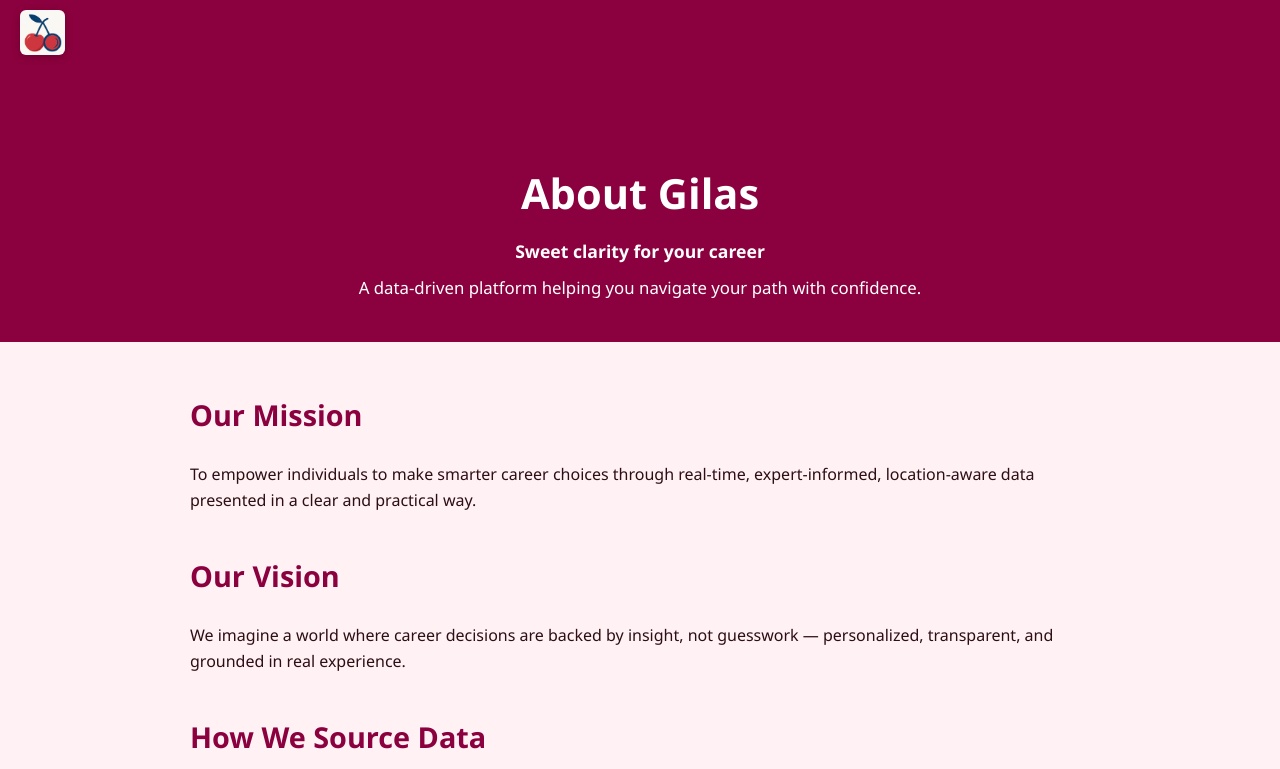
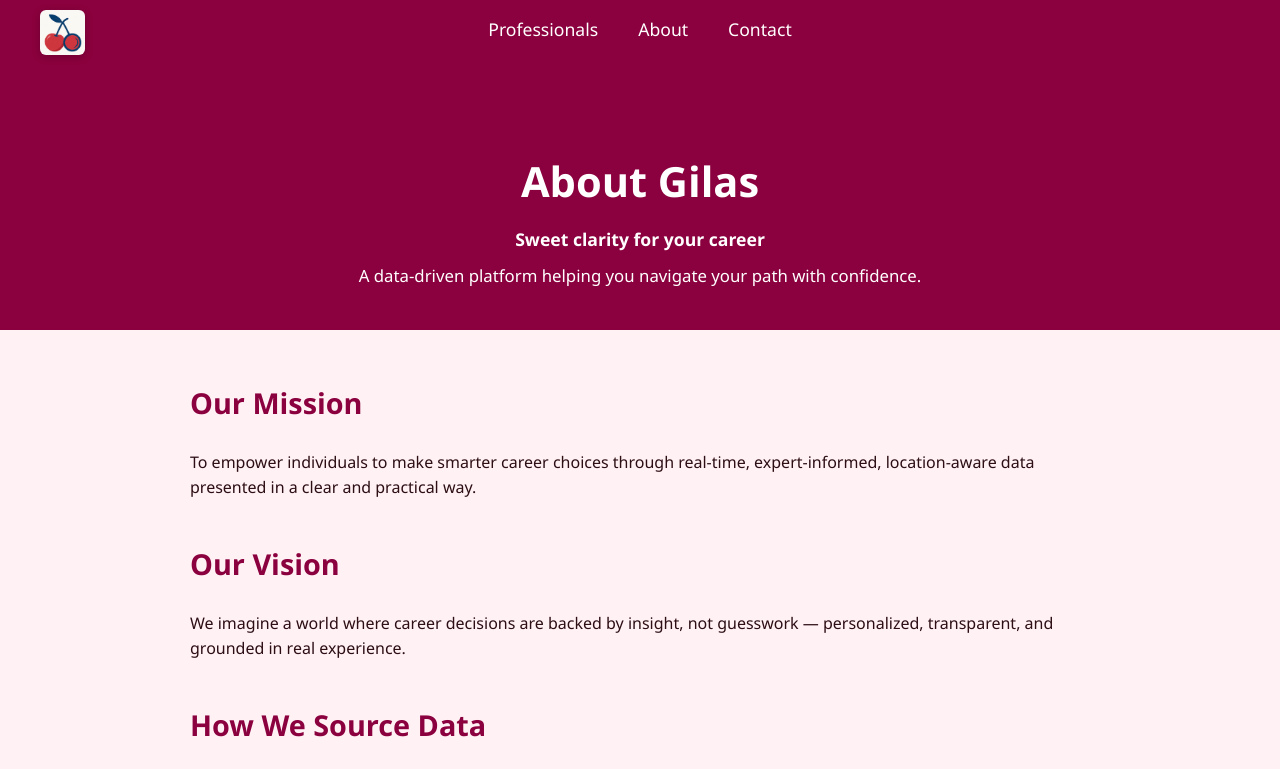
Before and after one commit to GilasPlatform/gilas-website, a plain HTML site: page about.html in a window 1280 px wide. Shown: the top 769 px of the page. Drawn offline with Linux system fonts and the light colour scheme.

Commit message:
Update about.html

```diff
--- a/about.html
+++ b/about.html
@@ -1,8 +1,8 @@
 <!DOCTYPE html>
 <html lang="en">
 <head>
-  <meta charset="UTF-8">
-  <meta name="viewport" content="width=device-width, initial-scale=1.0">
+  <meta charset="UTF-8" />
+  <meta name="viewport" content="width=device-width, initial-scale=1.0"/>
   <title>About Gilas</title>
   <style>
     body {
@@ -13,15 +13,23 @@
       line-height: 1.6;
     }
 
-    /* Logo styles */
-    .logo-container {
-      position: relative;
+    nav {
       background-color: #8B003E;
-      padding: 10px 20px;
+      display: flex;
+      justify-content: center;
+      align-items: center;
+      padding: 15px 0;
+      position: sticky;
+      top: 0;
+      z-index: 1000;
     }
 
     .logo-link {
-      display: inline-block;
+      position: absolute;
+      left: 20px;
+      top: 10px;
+      display: flex;
+      align-items: center;
       transition: transform 0.3s ease, opacity 0.3s ease;
     }
 
@@ -35,6 +43,21 @@
       width: auto;
       border-radius: 6px;
       box-shadow: 0 2px 8px rgba(0,0,0,0.2);
+    }
+
+    nav a {
+      color: white;
+      text-decoration: none;
+      margin: 0 20px;
+      font-size: 1.1rem;
+      font-weight: 500;
+      transition: color 0.3s ease, border-bottom 0.3s ease;
+      border-bottom: 2px solid transparent;
+    }
+
+    nav a:hover {
+      color: #ffe4ec;
+      border-bottom: 2px solid #ffe4ec;
     }
 
     header {
@@ -113,12 +136,14 @@
 </head>
 <body>
 
-  <!-- Logo at top -->
-  <div class="logo-container">
+  <nav>
     <a href="index.html" class="logo-link">
       <img src="gilas.png" alt="Gilas Logo" class="logo" />
     </a>
-  </div>
+    <a href="professionals.html">Professionals</a>
+    <a href="about.html">About</a>
+    <a href="contact.html">Contact</a>
+  </nav>
 
   <header>
     <h1>About Gilas</h1>
```
